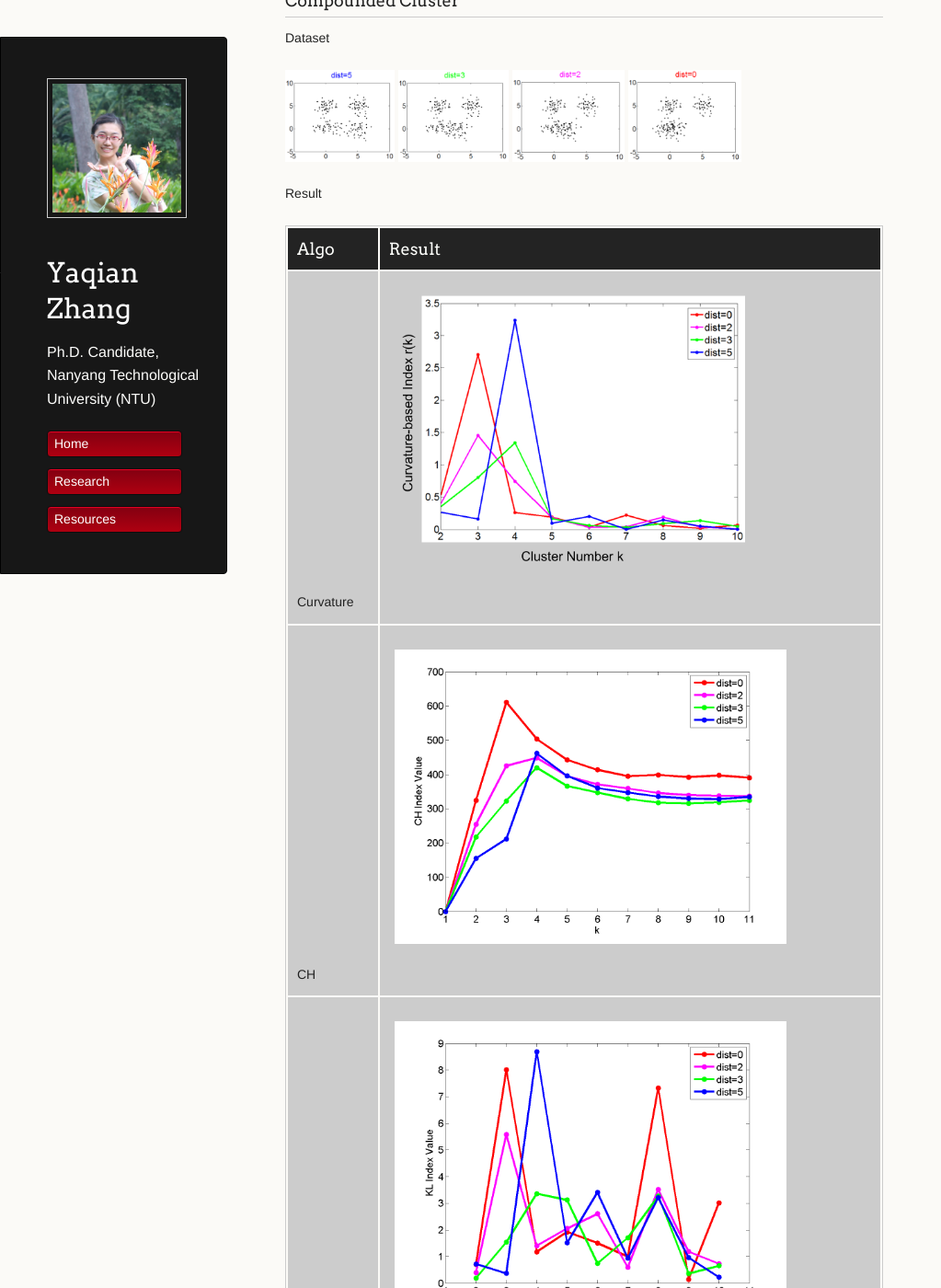
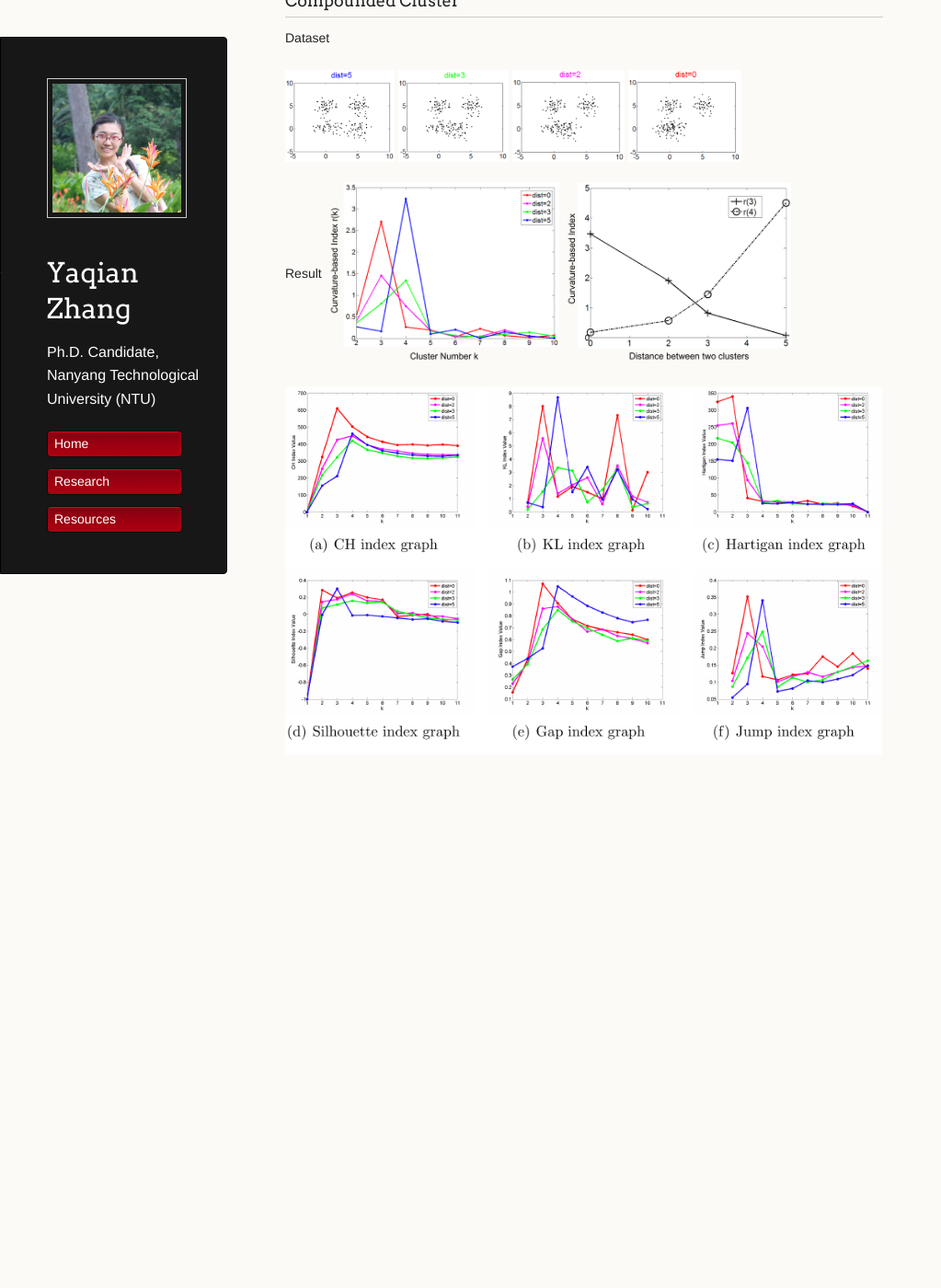
Before and after one commit to YaqianZhang/yaqianzhang.github.io, a Jekyll site: the page built from _posts/2017-05-16-determining-the-number-of-clusters.md, in a window 1280 px wide and 1400 px high, scrolled down 4027 px. Shown: the whole window at 92% size, without its empty margins (0-1023 px from the left). Built offline with Jekyll 4.4.1, drawn with Linux system fonts in a browser that asks for light colours; formulas are drawn with MathJax 3; after the commit the page ends 4919 px from its top, so only the background shows below that; some of the changed text lies outside the part shown.

Commit message:
Update 2017-05-16-determining-the-number-of-clusters.md

```diff
--- a/_posts/2017-05-16-determining-the-number-of-clusters.md
+++ b/_posts/2017-05-16-determining-the-number-of-clusters.md
@@ -89,13 +89,7 @@ Dataset
 
 
 Result
+<img src="/images/curvature_pic/figure8_1.png"  height="200" />
+<img src="/images/curvature_pic/figure8_2.png"  height="200" />
 
-Algo | Result
-| ----------------- | ------------------------ |
-Curvature | <img src="/images/curvature_pic/figure8_1.png"  height="300" />
-CH | <img src="/images/curvature_pic/8_CH.png"  height="320" />
-KL | <img src="/images/curvature_pic/8_KL.png"  height="320" />
-Hartigan | <img src="/images/curvature_pic/8_Hartigan.png"  height="320" />
-Silhouette | <img src="/images/curvature_pic/8_Silhouette.png"  height="320" />
-Gap | <img src="/images/curvature_pic/8_Gap.png"  height="320" />
-Jump | <img src="/images/curvature_pic/8_Jump.png"  height="320" />
+<img src="/images/compounded_res.png"  height="400" />
```
